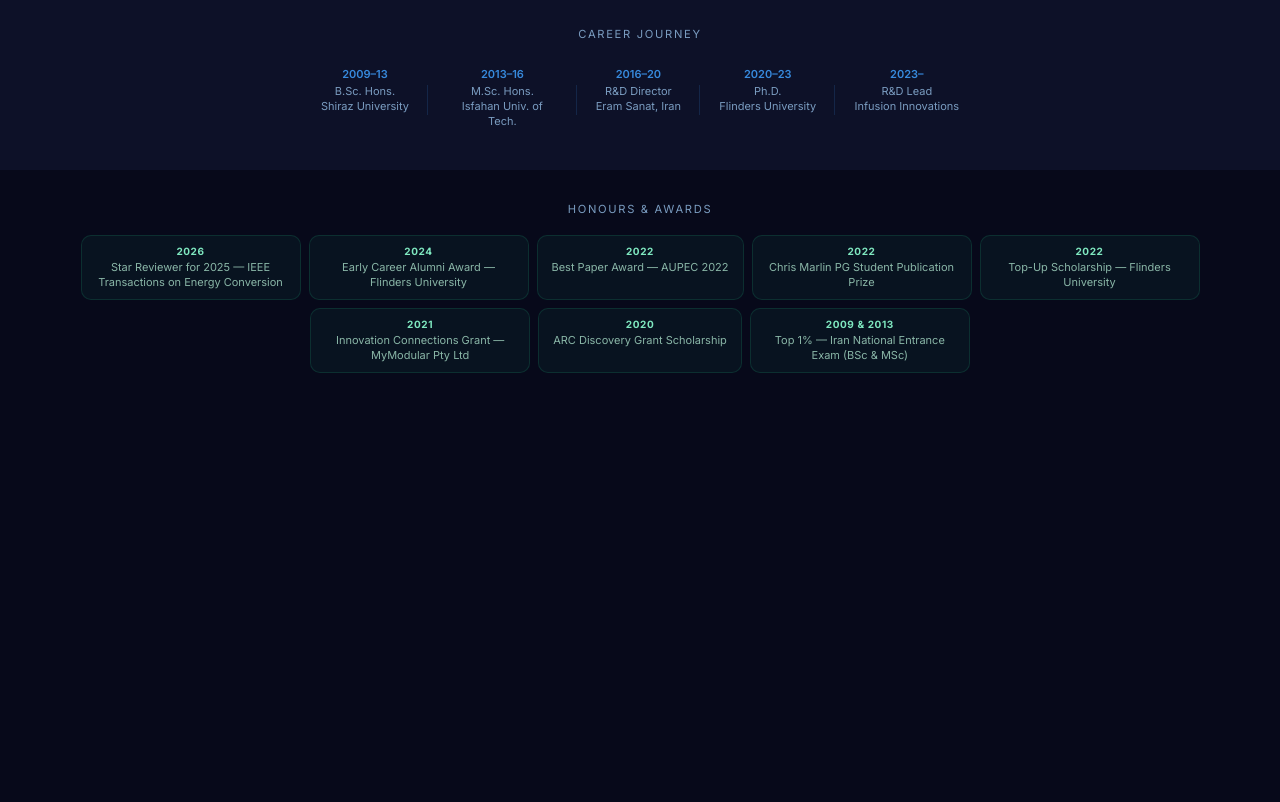
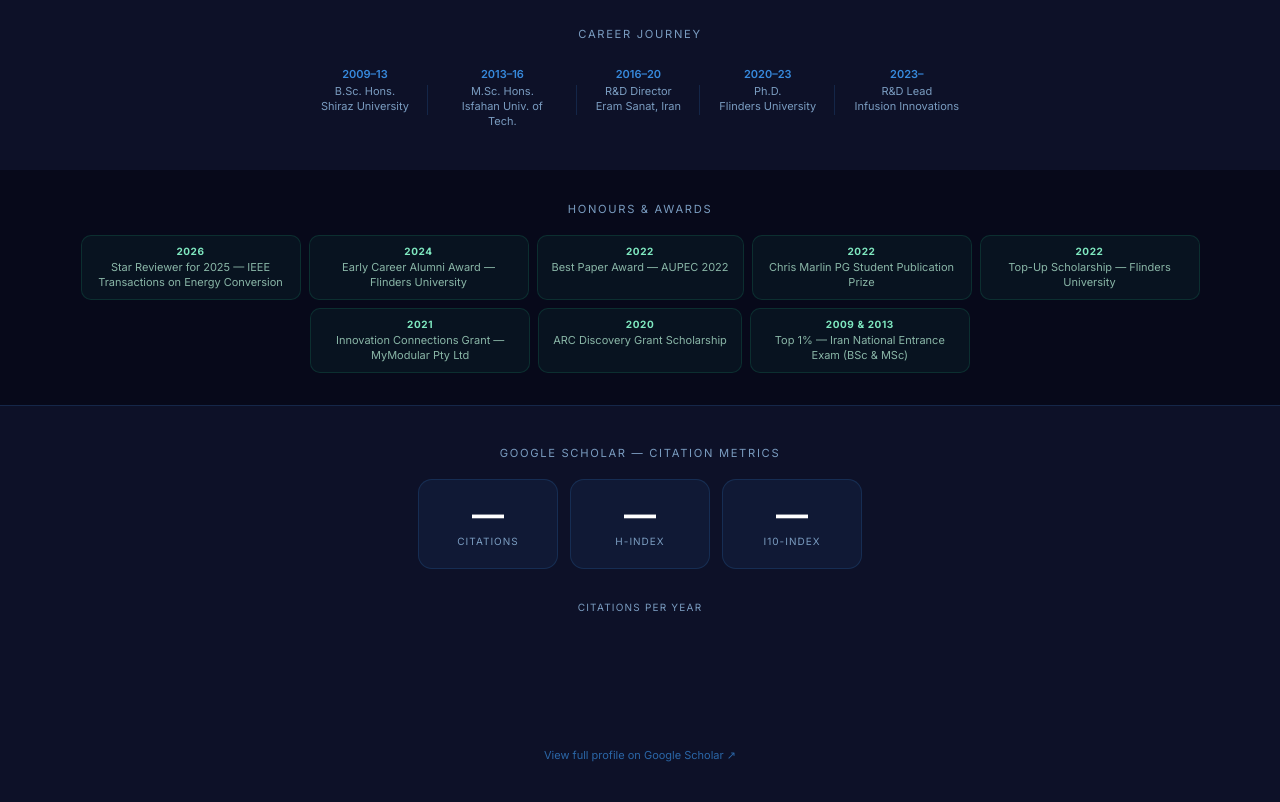
Before and after one commit to emadroshandel/emadroshandel.github.io, a plain HTML site: page index.html in a window 1280 px wide. Shown: the part 814-1616 px from the top of the page. Before the commit the page ends 1219 px from the top, so only its background shows below. Drawn offline with Linux system fonts and the light colour scheme.

Commit message:
Update index.html

```diff
--- a/index.html
+++ b/index.html
@@ -215,6 +215,35 @@ h1 span{background:linear-gradient(90deg,#378ADD,#1D9E75);-webkit-background-cli
   </div>
 </section>
 
+<!-- SCHOLAR STATS -->
+<section id="scholar">
+  <div class="sec-title">Google Scholar — Citation metrics</div>
+  <div class="scholar-grid">
+    <div class="scholar-card">
+      <div class="scholar-n" id="sc-cit">—</div>
+      <div class="scholar-sub">Citations</div>
+      <div class="scholar-since" id="sc-cit2"></div>
+    </div>
+    <div class="scholar-card">
+      <div class="scholar-n" id="sc-h">—</div>
+      <div class="scholar-sub">h-index</div>
+      <div class="scholar-since" id="sc-h2"></div>
+    </div>
+    <div class="scholar-card">
+      <div class="scholar-n" id="sc-i">—</div>
+      <div class="scholar-sub">i10-index</div>
+      <div class="scholar-since" id="sc-i2"></div>
+    </div>
+  </div>
+  <div class="chart-wrap">
+    <div class="chart-title">Citations per year</div>
+    <div class="chart-bars" id="sc-chart"></div>
+  </div>
+  <a class="scholar-link" href="https://scholar.google.com/citations?user=d1Wqu9wAAAAJ" target="_blank">
+    View full profile on Google Scholar ↗
+  </a>
+</section>
+
 <script>
 /* ── particle canvas ── */
 (function(){
```
